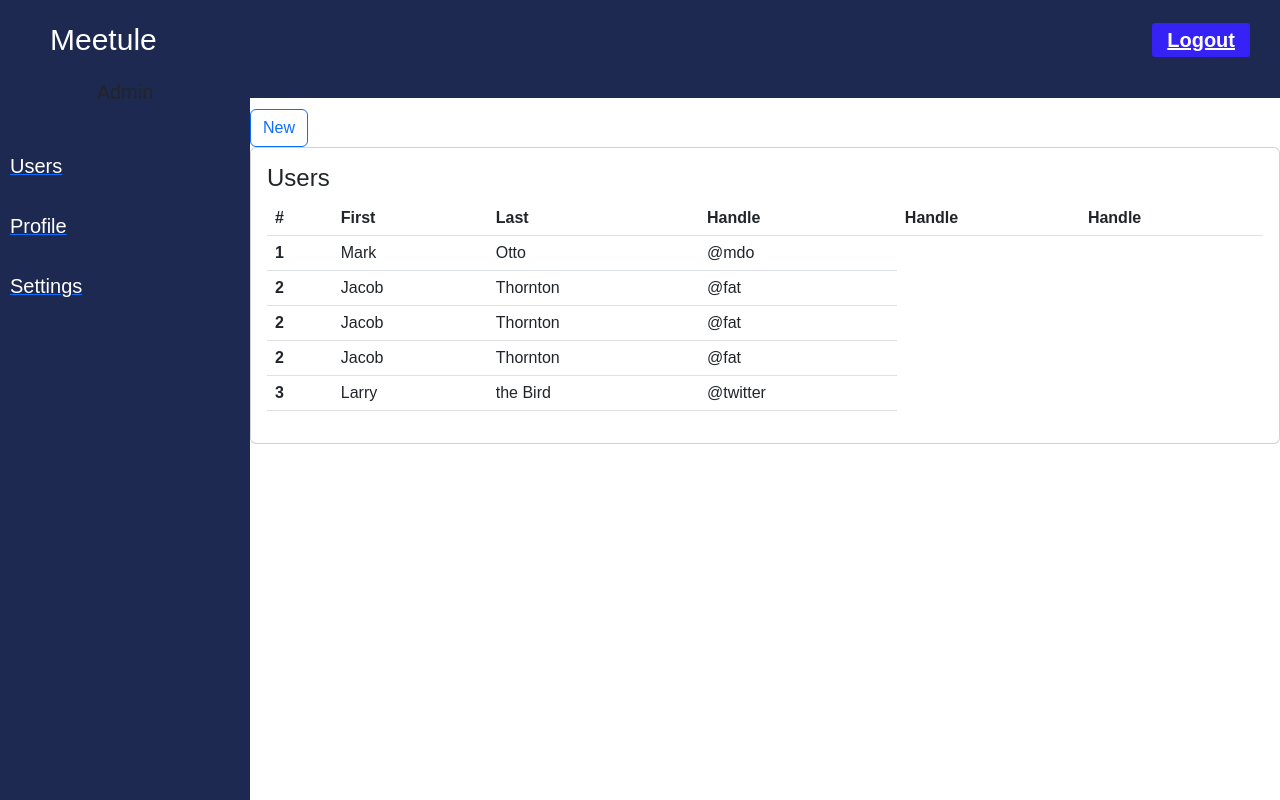
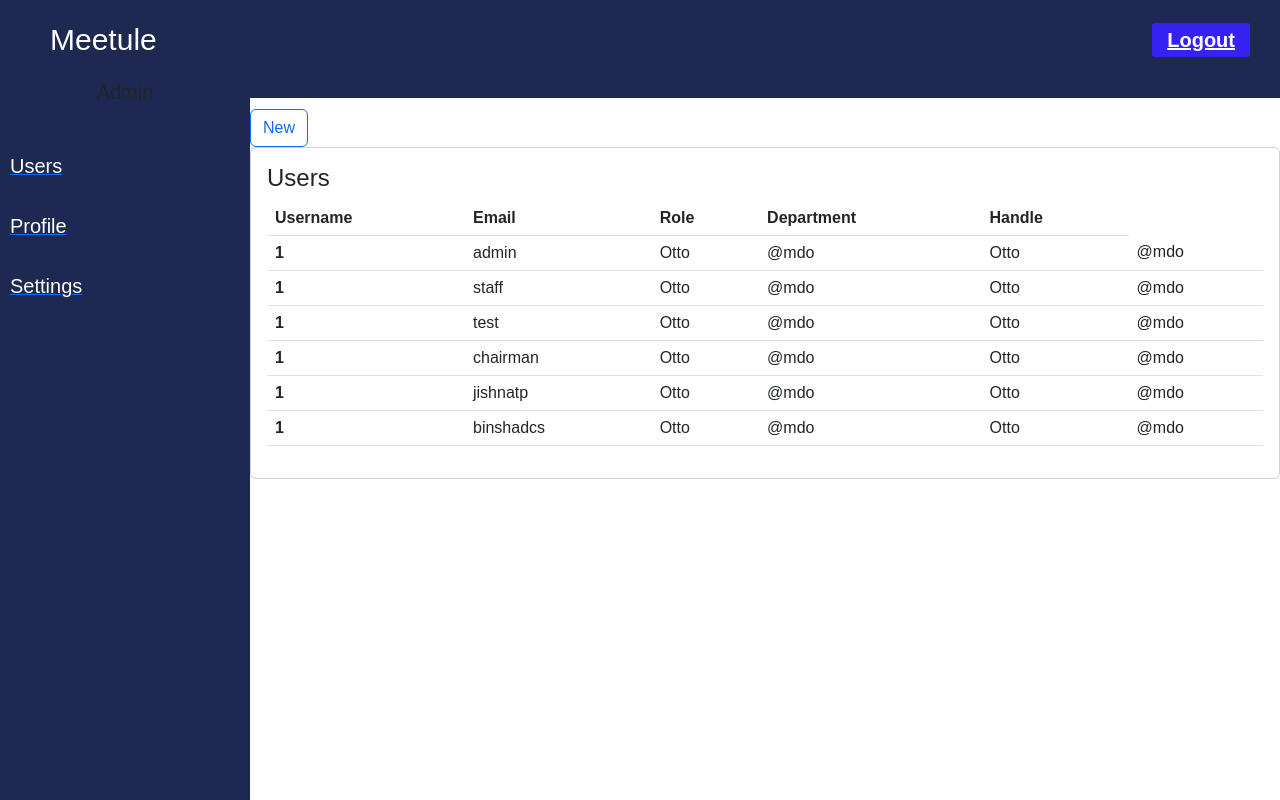
Before and after one commit to binshadcs/ms-api, a Django app: page /users/ in a window 1280 px wide. Run offline with Django 3.2, Linux system fonts and the light colour scheme; a user stored in the database is signed in; data comes from the database, SQL or seed files in the repository; parts of the project's set-up code (start-up, migrations or seed data) failed here and were passed over.

Commit message:
added some changes

```diff
--- a/base/templates/base/admin.html
+++ b/base/templates/base/admin.html
@@ -11,45 +11,27 @@
         <table class="table table-hover">
             <thead>
               <tr>
-                <th scope="col">#</th>
-                <th scope="col">First</th>
-                <th scope="col">Last</th>
-                <th scope="col">Handle</th>
-                <th scope="col">Handle</th>
+                <th scope="col">Username</th>
+                <th scope="col">Email</th>
+                <th scope="col">Role</th>
+                <th scope="col">Department</th>
                 <th scope="col">Handle</th>
               </tr>
             </thead>
             <tbody>
+                {% for user in users %}
+
+
               <tr>
                 <th scope="row">1</th>
-                <td>Mark</td>
+                <td>{{user.username}}</td>
+                <td>Otto</td>
+                <td>@mdo</td>
                 <td>Otto</td>
                 <td>@mdo</td>
               </tr>
-              <tr>
-                <th scope="row">2</th>
-                <td>Jacob</td>
-                <td>Thornton</td>
-                <td>@fat</td>
-              </tr>
-              <tr>
-              <th scope="row">2</th>
-              <td>Jacob</td>
-              <td>Thornton</td>
-              <td>@fat</td>
-            </tr>
-            <tr>
-            <th scope="row">2</th>
-            <td>Jacob</td>
-            <td>Thornton</td>
-            <td>@fat</td>
-          </tr>
-              <tr>
-                <th scope="row">3</th>
-                <td>Larry</td>
-                <td>the Bird</td>
-                <td>@twitter</td>
-              </tr>
+              {% endfor %}
+
             </tbody>
           </table>
     </div>
--- a/base/views.py
+++ b/base/views.py
@@ -24,7 +24,11 @@ class CustomLoginView(LoginView):
 
 @login_required
 def users(request):
-    return render(request, 'base/admin.html')
+    users = User.objects.all()
+
+    context = {'users':users}
+
+    return render(request, 'base/admin.html',context)
 
 
 def settings(request):
```
